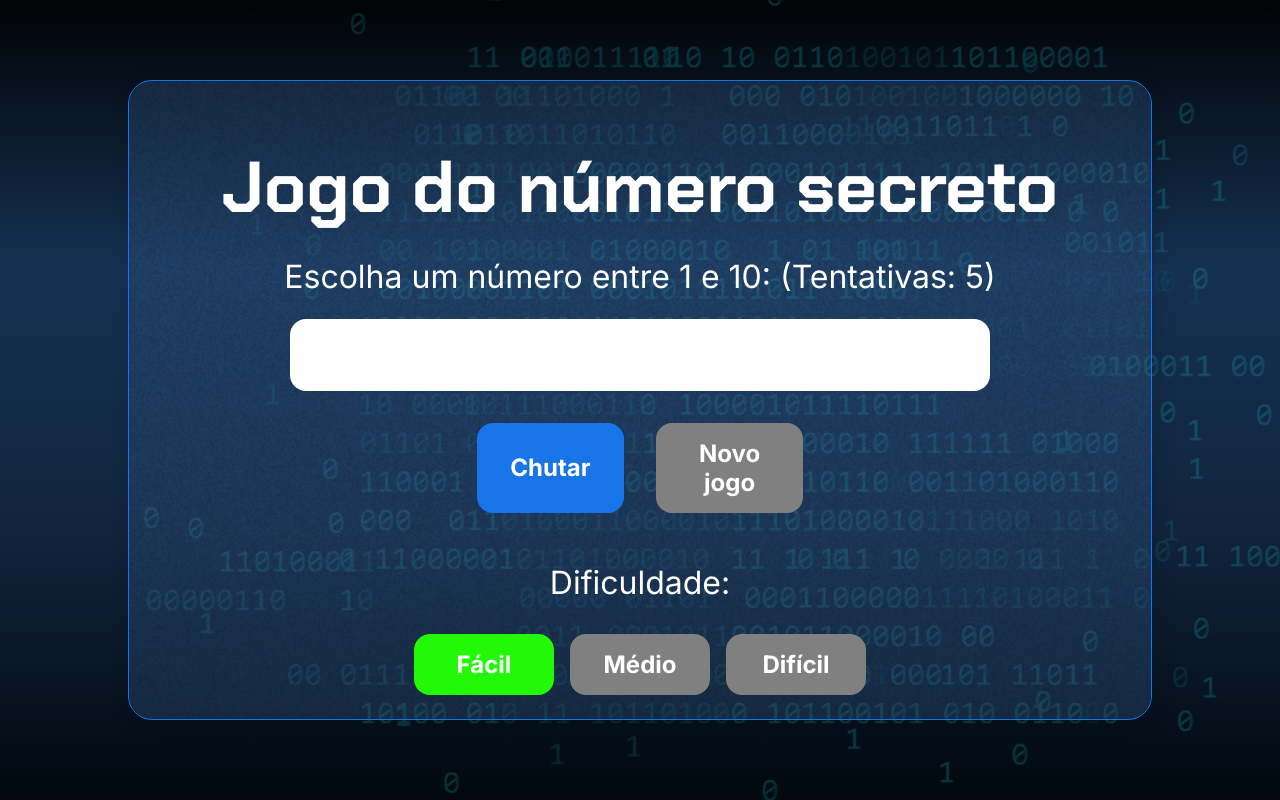
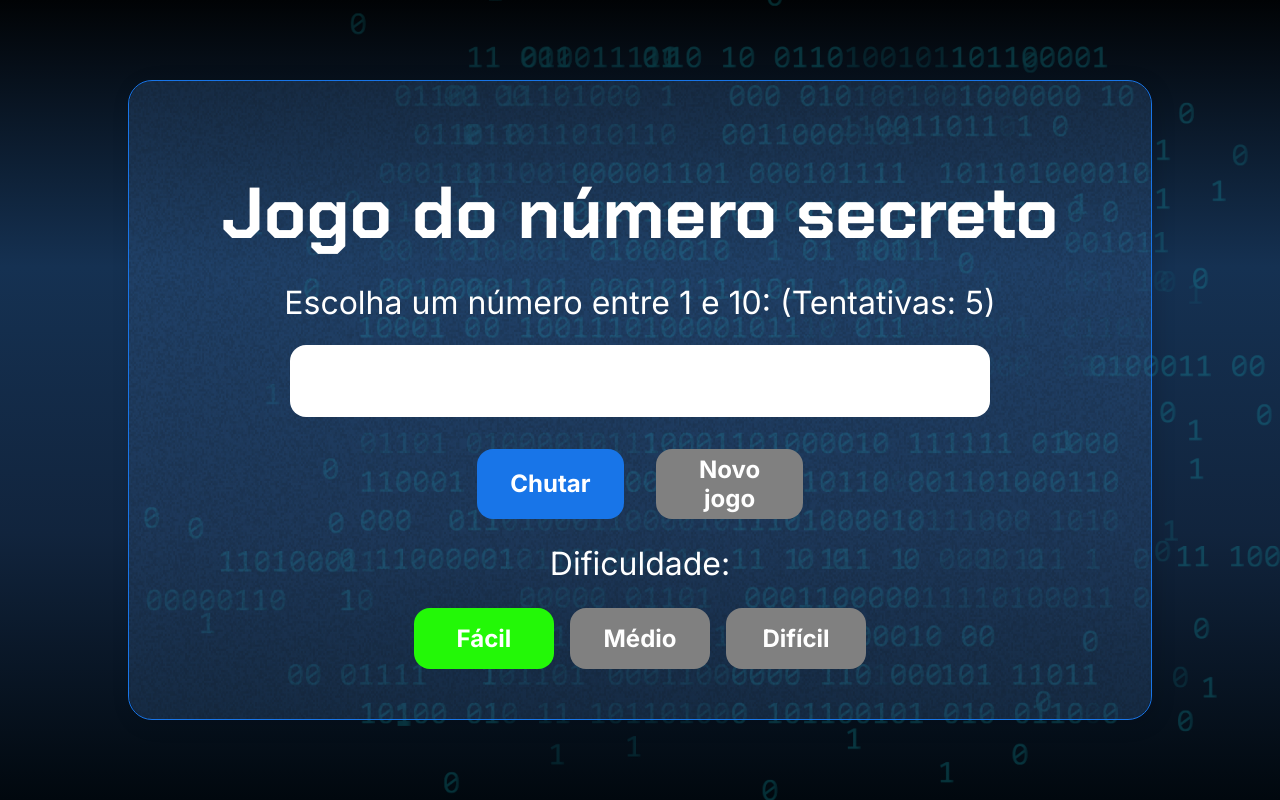
Before and after one commit to assisfelipec/number-guessing-game, a plain HTML site: page index.html in a window 1280 px wide. Drawn offline with Linux system fonts and the light colour scheme.

Commit message:
Adjust button sizes and spacing

```diff
--- a/index.html
+++ b/index.html
@@ -24,7 +24,7 @@
                     <p id="subtitulo" class="texto__paragrafo"></p><br>
                 </div>
                 <input type="number" class="container__input">
-                <div class="chute container__botoes">
+                <div class="container__botoes">
                     <button onclick="verificarChute()" id ="botao-chute" class="container__botao">Chutar</button>
                     <button onclick="reiniciarJogo()" id="reiniciar" class="container__botao " disabled>Novo jogo</button>
                 </div>
--- a/style.css
+++ b/style.css
@@ -60,7 +60,7 @@ body::before {
 .container__botao {
     border-radius: 16px;
     background: #1875E8;
-    padding: 16px 24px;
+    padding: 6px 24px;
     width: 100%;
     font-size: 24px;
     font-weight: 700;
@@ -102,7 +102,7 @@ body::before {
     text-align: center;
     font-size: 32px;
     font-weight: 400;
-    margin-top: 50px;
+    margin-top: 25px;
     font-family: 'Inter', sans-serif;
 
 }
@@ -123,7 +123,7 @@ body::before {
     font-size: 24px;
     font-weight: 700;
     border: none;
-    margin-top: 2rem;
+    margin-top: 25px;
 }
 
 .botao-facil {
```
